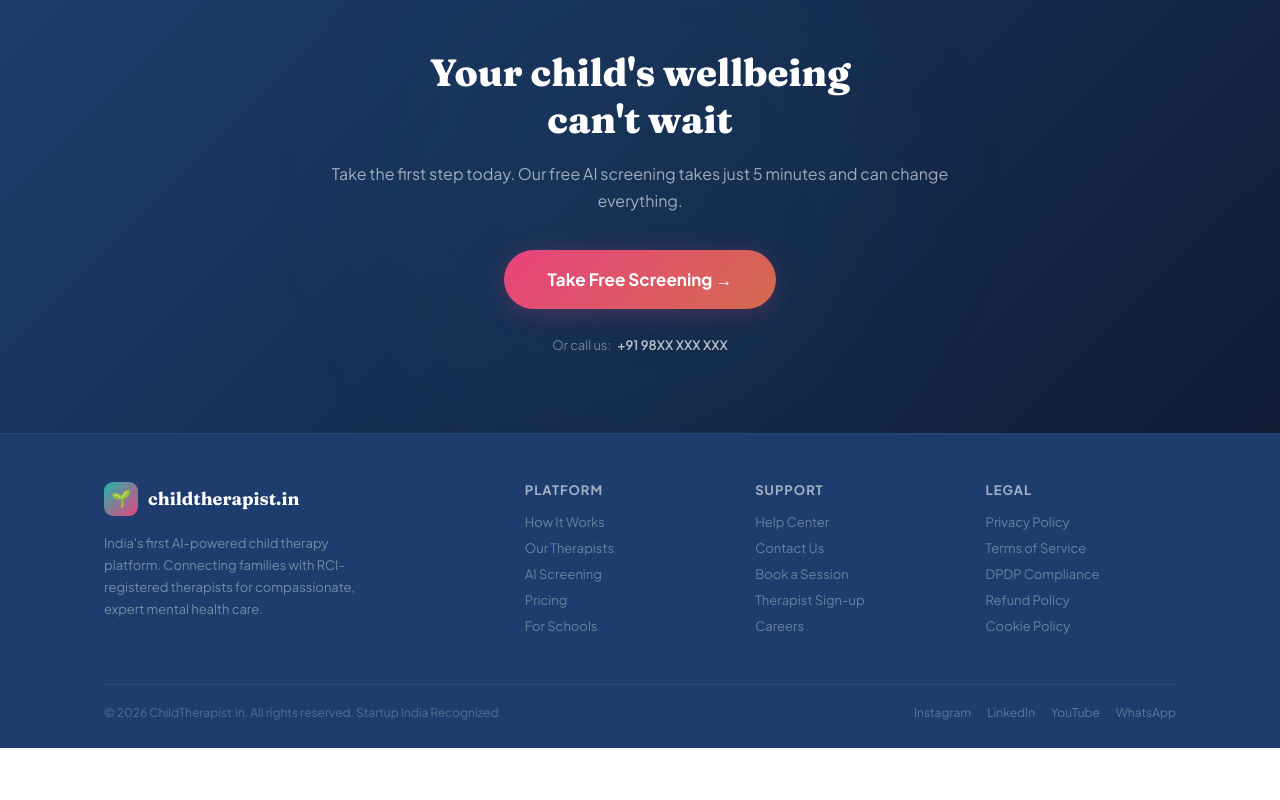
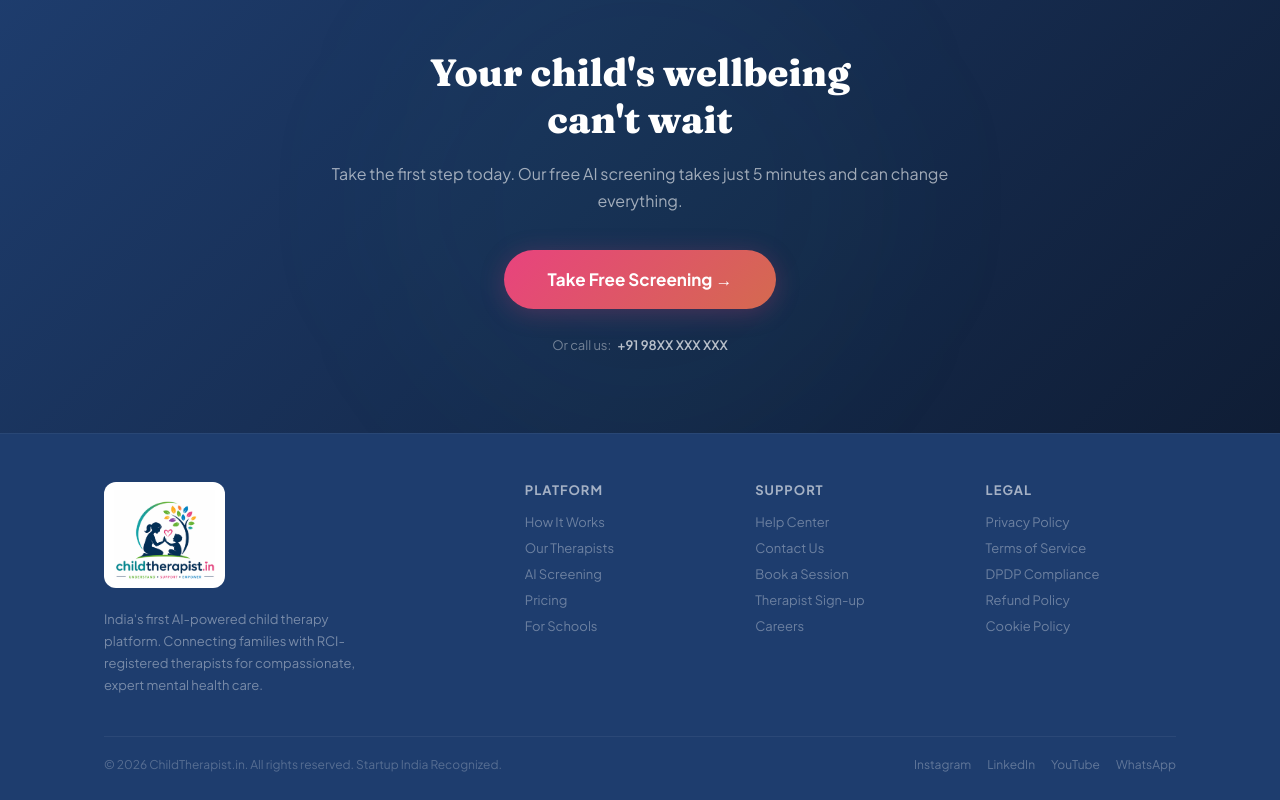
Before and after one commit to raianand1991/ChildTherapist, a React (Vite) app: page / in a window 1280 px wide. Shown: the part 4886-5686 px from the top of the page. Before the commit the page ends 5634 px from the top, so only its background shows below. Built offline with nearby package versions, Linux system fonts and the light colour scheme.

Commit message:
Add logo to footer in white rounded container
https://claude.ai/code/session_01KMZ8NGgyJv9Wpm8A1FNSSS

```diff
--- a/src/App.jsx
+++ b/src/App.jsx
@@ -532,9 +532,10 @@ const Footer = () => (
     <div style={{ maxWidth: 1120, margin: "0 auto", padding: "0 24px" }}>
       <div className="grid-footer" style={{ display: "grid", gridTemplateColumns: "2fr 1fr 1fr 1fr", gap: 40, marginBottom: 40 }}>
         <div>
-          <div style={{ display: "flex", alignItems: "center", gap: 10, marginBottom: 16 }}>
-            <div style={{ width: 34, height: 34, borderRadius: 9, background: `linear-gradient(135deg, ${COLORS.sage}, ${COLORS.coral})`, display: "flex", alignItems: "center", justifyContent: "center", fontSize: 16 }}>🌱</div>
-            <span style={{ fontFamily: "'Fraunces', serif", fontSize: 18, fontWeight: 700, color: "#fff" }}>childtherapist.in</span>
+          <div style={{ marginBottom: 16 }}>
+            <div style={{ background: "#fff", borderRadius: 12, padding: "8px 10px", display: "inline-block" }}>
+              <img src="/logo.png" alt="childtherapist.in" height={90} style={{ objectFit: "contain", display: "block" }} />
+            </div>
           </div>
           <p style={{ fontFamily: "'Plus Jakarta Sans', sans-serif", fontSize: 13, color: "rgba(255,255,255,0.4)", lineHeight: 1.7, maxWidth: 280 }}>
             India's first AI-powered child therapy platform. Connecting families with RCI-registered therapists for compassionate, expert mental health care.
```
